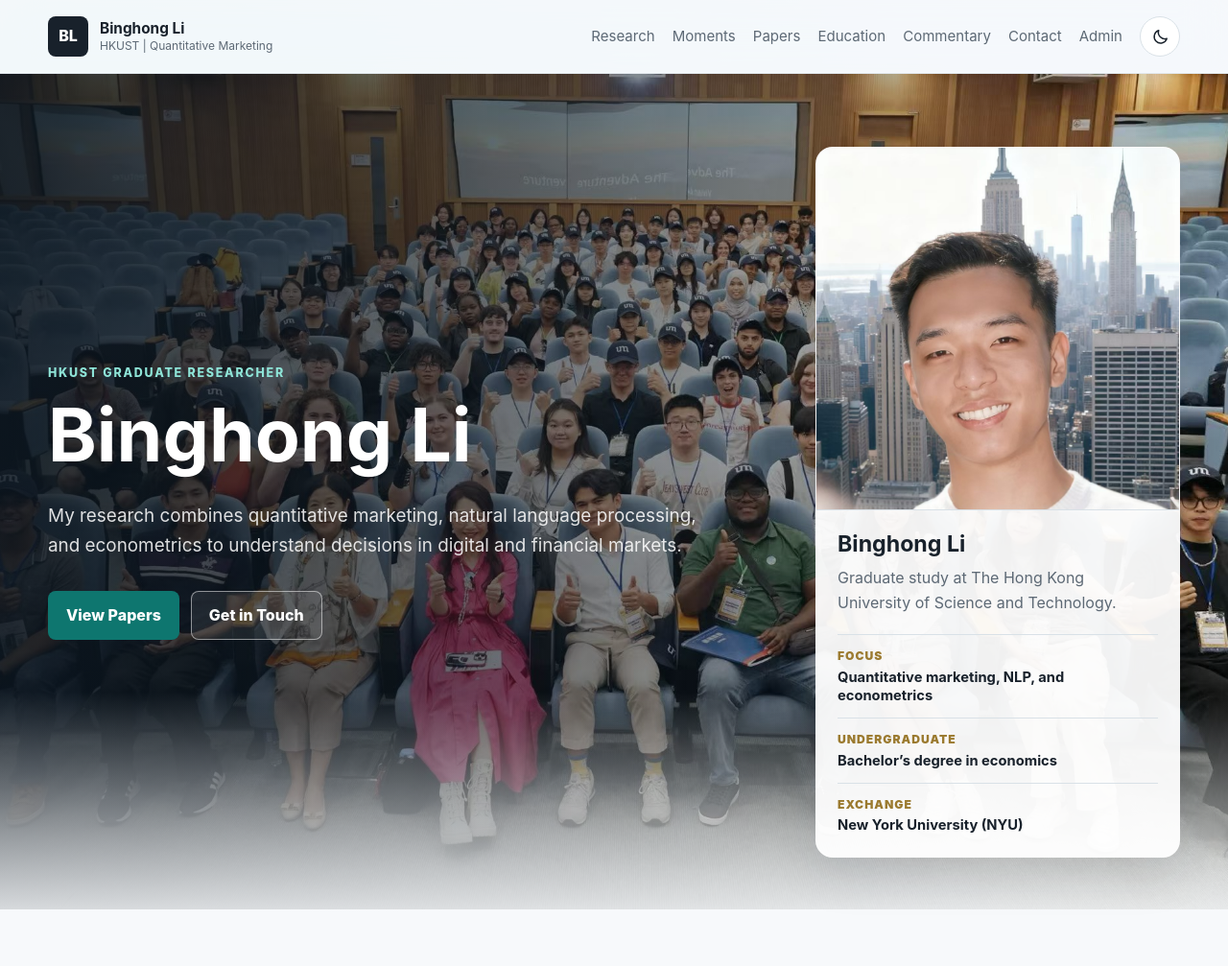
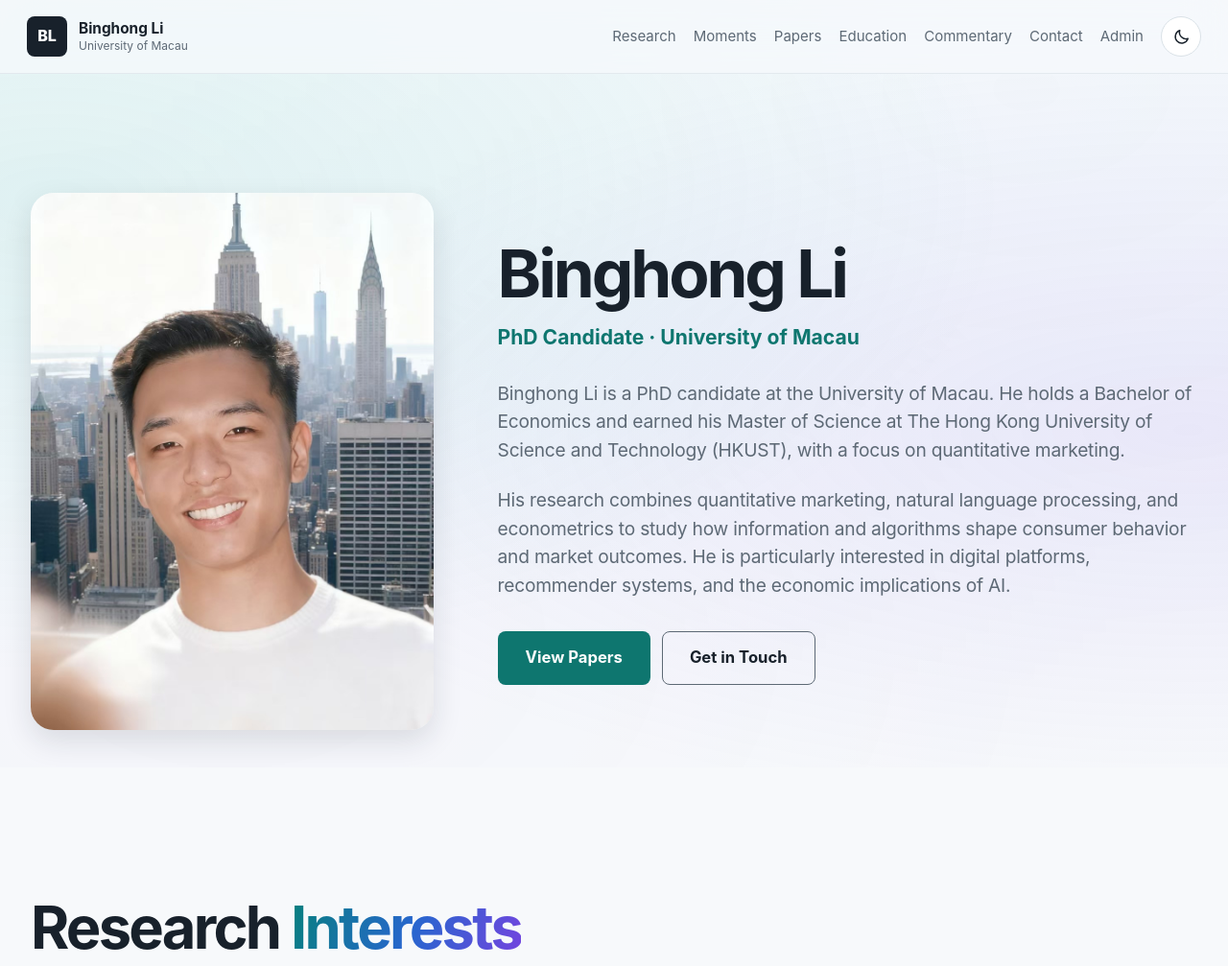
Before and after one commit to Joeli558/Joeli558.github.io, a plain HTML site: page index.html in a window 1280 px wide. Shown: the top 1007 px of the page at 96% size. Drawn offline with Linux system fonts and the light colour scheme.

Commit message:
Replace homepage facts card with an academic biography
Update the profile and education to the supplied University of Macau PhD candidacy, HKUST MSc and economics bachelor's background.

```diff
--- a/content/site-content.js
+++ b/content/site-content.js
@@ -1,32 +1,18 @@
 window.SITE_CONTENT = {
-  "version": "2026-11-15-papers-gallery-v5",
+  "version": "2026-11-15-biography-v6",
   "profile": {
     "name": "Binghong Li",
     "brandMark": "BL",
-    "navSubtitle": "HKUST | Quantitative Marketing",
-    "heroKicker": "HKUST Graduate Researcher",
+    "navSubtitle": "University of Macau",
     "heroTitle": "Binghong Li",
-    "heroSummary": "My research combines quantitative marketing, natural language processing, and econometrics to understand decisions in digital and financial markets.",
-    "cardSummary": "Graduate study at The Hong Kong University of Science and Technology.",
     "photo": "assets/binghong-li.jpg",
     "email": "libinghong84@gmail.com",
     "lastUpdated": "2026-11-15",
-    "footer": "(c) 2026 Binghong Li"
+    "footer": "(c) 2026 Binghong Li",
+    "heroKicker": "PhD Candidate · University of Macau",
+    "heroSummary": "Binghong Li is a PhD candidate at the University of Macau. He holds a Bachelor of Economics and earned his Master of Science at The Hong Kong University of Science and Technology (HKUST), with a focus on quantitative marketing.",
+    "cardSummary": "His research combines quantitative marketing, natural language processing, and econometrics to study how information and algorithms shape consumer behavior and market outcomes. He is particularly interested in digital platforms, recommender systems, and the economic implications of AI."
   },
-  "facts": [
-    {
-      "label": "Focus",
-      "value": "Quantitative marketing, NLP, and econometrics"
-    },
-    {
-      "label": "Undergraduate",
-      "value": "Bachelor’s degree in economics"
-    },
-    {
-      "label": "Exchange",
-      "value": "New York University (NYU)"
-    }
-  ],
   "researchIntro": "I bring together quantitative marketing, natural language processing, and econometrics to study how information and algorithms shape decisions in digital and financial markets.",
   "momentsIntro": "Academic exchanges, classroom learning, and research communities.",
   "moments": [
@@ -142,16 +128,21 @@ window.SITE_CONTENT = {
       ]
     }
   ],
-  "educationIntro": "An academic foundation in economics and finance, informing my research in quantitative marketing, natural language processing, and econometrics.",
+  "educationIntro": "Training in economics and quantitative marketing, followed by doctoral research at the University of Macau.",
   "education": [
     {
-      "label": "Graduate Study",
+      "label": "Doctoral Study",
+      "title": "University of Macau",
+      "description": "PhD candidate, with research interests in quantitative marketing, natural language processing, and econometrics."
+    },
+    {
+      "label": "Master of Science",
       "title": "The Hong Kong University of Science and Technology",
-      "description": "Current graduate study at HKUST, with research interests in quantitative marketing, natural language processing, and econometrics."
+      "description": "Master of Science, with a focus on quantitative marketing."
     },
     {
       "label": "Undergraduate Study",
-      "title": "Bachelor’s degree in economics",
+      "title": "Bachelor of Economics",
       "description": "Undergraduate training in economics."
     },
     {
--- a/experience.css
+++ b/experience.css
@@ -429,8 +429,7 @@
 }
 
 .experience .paper-card,
-.experience .moment-viewer,
-.experience .portrait-card {
+.experience .moment-viewer {
   border-radius: 18px;
 }
 
--- a/index.html
+++ b/index.html
@@ -5,21 +5,21 @@
     <meta name="viewport" content="width=device-width, initial-scale=1">
     <meta
       name="description"
-      content="Academic website of Binghong Li, an HKUST graduate researcher working in quantitative marketing, natural language processing, and econometrics."
+      content="Binghong Li is a PhD candidate at the University of Macau, researching quantitative marketing, natural language processing, and econometrics."
     >
     <meta name="author" content="Binghong Li">
     <meta name="robots" content="index, follow">
     <meta property="og:title" content="Binghong Li | Academic Website">
     <meta
       property="og:description"
-      content="Research in quantitative marketing, natural language processing, and econometrics."
+      content="Binghong Li, PhD candidate at the University of Macau. Research in quantitative marketing, natural language processing, and econometrics."
     >
     <meta property="og:type" content="website">
     <meta property="og:url" content="https://joeli558.github.io/">
     <link rel="canonical" href="https://joeli558.github.io/">
     <title>Binghong Li | Academic Website</title>
-    <link rel="stylesheet" href="styles.css?v=papers-gallery-v5">
-    <link rel="stylesheet" href="experience.css?v=papers-gallery-v5">
+    <link rel="stylesheet" href="styles.css?v=biography-v6">
+    <link rel="stylesheet" href="experience.css?v=biography-v6">
   </head>
   <body class="experience">
     <div class="ambient-canvas" aria-hidden="true"></div>
@@ -31,7 +31,7 @@
           <span class="brand-mark" aria-hidden="true" data-brand-mark>BL</span>
           <span>
             <strong data-profile-name>Binghong Li</strong>
-            <small data-nav-subtitle>HKUST | Quantitative Marketing</small>
+            <small data-nav-subtitle>University of Macau</small>
           </span>
         </a>
 
@@ -58,30 +58,26 @@
     </header>
 
     <main id="main">
-      <section class="hero personal-hero" id="home" aria-label="Home">
-        <div class="hero-overlay"></div>
+      <section class="hero personal-hero" id="home" aria-labelledby="home-title">
         <div class="hero-content personal-hero-content">
+          <figure class="profile-portrait">
+            <img data-profile-photo src="assets/binghong-li.jpg" alt="Portrait of Binghong Li" width="960" height="1440" fetchpriority="high">
+          </figure>
+          <div class="profile-identity">
+            <h1 id="home-title" data-hero-title>Binghong Li</h1>
+            <p class="profile-role" data-profile-role>PhD Candidate · University of Macau</p>
+          </div>
           <div class="hero-text">
-            <p class="eyebrow" data-hero-kicker>HKUST Graduate Researcher</p>
-            <h1 data-hero-title>Binghong Li</h1>
-            <p class="hero-copy" data-hero-summary>
-              My research combines quantitative marketing, natural language processing, and econometrics
-              to understand decisions in digital and financial markets.
-            </p>
+            <div class="profile-biography" data-profile-biography>
+              <p>Binghong Li is a PhD candidate at the University of Macau. He holds a Bachelor of Economics and earned his Master of Science at The Hong Kong University of Science and Technology (HKUST), with a focus on quantitative marketing.</p>
+              <p>His research combines quantitative marketing, natural language processing, and econometrics to study how information and algorithms shape consumer behavior and market outcomes. He is particularly interested in digital platforms, recommender systems, and the economic implications of AI.</p>
+            </div>
             <div class="hero-actions" aria-label="Primary actions">
               <a class="button primary" href="#papers">View Papers</a>
               <a class="button secondary" href="#contact">Get in Touch</a>
             </div>
           </div>
 
-          <aside class="portrait-card" aria-label="Profile summary">
-            <img data-profile-photo src="assets/binghong-li.jpg" alt="Portrait of Binghong Li">
-            <div class="portrait-body">
-              <h2 data-card-name>Binghong Li</h2>
-              <p data-card-summary>Graduate study at The Hong Kong University of Science and Technology.</p>
-              <ul class="profile-facts" data-profile-facts></ul>
-            </div>
-          </aside>
         </div>
       </section>
 
@@ -150,8 +146,7 @@
         <div class="section-heading">
           <h2 class="gradient-text">Education</h2>
           <p data-education-intro>
-            An academic foundation in economics and finance, informing my research in quantitative marketing,
-            natural language processing, and econometrics.
+            Training in economics and quantitative marketing, followed by doctoral research at the University of Macau.
           </p>
         </div>
 
@@ -195,8 +190,8 @@
       <p>Last updated: <span data-last-updated>2026-11-15</span></p>
     </footer>
 
-    <script src="content/site-content.js?v=papers-gallery-v5"></script>
-    <script src="script.js?v=papers-gallery-v5"></script>
-    <script src="experience.js?v=papers-gallery-v5"></script>
+    <script src="content/site-content.js?v=biography-v6"></script>
+    <script src="script.js?v=biography-v6"></script>
+    <script src="experience.js?v=biography-v6"></script>
   </body>
 </html>
--- a/script.js
+++ b/script.js
@@ -93,11 +93,8 @@ function renderProfile(content) {
   setText("[data-brand-mark]", profile.brandMark || "BL");
   setText("[data-profile-name]", profile.name || "");
   setText("[data-nav-subtitle]", profile.navSubtitle || "");
-  setText("[data-hero-kicker]", profile.heroKicker || "");
+  setText("[data-profile-role]", profile.heroKicker || "");
   setText("[data-hero-title]", profile.heroTitle || profile.name || "");
-  setText("[data-hero-summary]", profile.heroSummary || "");
-  setText("[data-card-name]", profile.name || "");
-  setText("[data-card-summary]", profile.cardSummary || "");
   setText("[data-last-updated]", profile.lastUpdated || "");
   setText("[data-footer-copy]", profile.footer || "");
 
@@ -113,15 +110,13 @@ function renderProfile(content) {
   const email = profile.email || "";
   setHref("[data-contact-email]", email ? `mailto:${email}` : "#", email || "Email");
 
-  const facts = document.querySelector("[data-profile-facts]");
-  if (facts) {
-    facts.innerHTML = "";
-    (content.facts || []).forEach((fact) => {
-      const item = createElement("li");
-      item.append(createElement("span", "", fact.label || ""));
-      item.append(createElement("strong", "", fact.value || ""));
-      facts.append(item);
-    });
+  const biography = document.querySelector("[data-profile-biography]");
+  if (biography) {
+    const paragraphs = [profile.heroSummary, profile.cardSummary]
+      .filter(Boolean)
+      .flatMap((text) => text.split(/\n\s*\n/))
+      .filter((text) => text.trim());
+    biography.replaceChildren(...paragraphs.map((text) => createElement("p", "", text.trim())));
   }
 }
 
--- a/styles.css
+++ b/styles.css
@@ -107,7 +107,7 @@ input {
 }
 
 .nav-shell {
-  width: min(1180px, calc(100% - 40px));
+  width: min(1224px, calc(100% - 40px));
   min-height: var(--header-height);
   margin: 0 auto;
   display: flex;
@@ -233,98 +233,98 @@ input {
 
 .hero {
   position: relative;
-  min-height: clamp(560px, 82svh, 760px);
-  display: flex;
-  align-items: center;
   isolation: isolate;
-  background:
-    linear-gradient(90deg, rgba(12, 22, 32, 0.88) 0%, rgba(12, 22, 32, 0.58) 43%, rgba(12, 22, 32, 0.08) 100%),
-    url("assets/background-auditorium.jpg") center 46% / cover no-repeat;
-  color: #fff;
-}
-
-.hero-overlay {
-  position: absolute;
-  inset: auto 0 0;
-  height: 26%;
-  z-index: -1;
-  background: linear-gradient(0deg, var(--bg), transparent);
-  opacity: 0.85;
 }
 
 .hero-content {
-  width: min(1180px, calc(100% - 40px));
+  width: min(1224px, calc(100% - 64px));
   margin: 0 auto;
-  padding: 76px 0 54px;
+  padding: 124px 0 44px;
 }
 
 .personal-hero-content {
   display: grid;
-  grid-template-columns: minmax(0, 1fr) minmax(280px, 380px);
-  gap: clamp(28px, 6vw, 72px);
-  align-items: center;
+  grid-template-columns: minmax(0, 420px) minmax(0, 1fr);
+  grid-template-areas: "portrait identity" "portrait biography";
+  column-gap: clamp(40px, 5.2vw, 76px);
+  row-gap: 28px;
+  align-content: center;
 }
 
 .hero-text {
+  grid-area: biography;
   min-width: 0;
 }
 
-.portrait-card {
-  border: 1px solid rgba(255, 255, 255, 0.24);
-  border-radius: 8px;
+.profile-portrait {
+  grid-area: portrait;
+  align-self: center;
+  margin: 0;
+  border-radius: 24px;
   overflow: hidden;
-  background: color-mix(in srgb, var(--surface) 94%, transparent);
+  background: var(--surface-strong);
+  box-shadow: 0 12px 30px rgba(24, 33, 43, 0.12);
+}
+
+.profile-portrait img {
+  width: 100%;
+  height: auto;
+  aspect-ratio: 3 / 4;
+  object-fit: cover;
+  object-position: center 35%;
+}
+
+.profile-identity {
+  grid-area: identity;
+  align-self: end;
+  min-width: 0;
+}
+
+.profile-identity h1 {
+  font-size: clamp(3rem, 5.4vw, 5rem);
+  font-weight: 750;
+  line-height: 1.08;
+  letter-spacing: -0.045em;
+}
+
+.profile-role {
+  margin: 14px 0 0;
+  color: var(--teal);
+  font-size: clamp(1rem, 1.65vw, 1.5rem);
+  font-weight: 650;
+  line-height: 1.45;
+}
+
+.profile-biography {
+  color: var(--muted);
+  font-size: clamp(1.0625rem, 1.5vw, 1.375rem);
+  line-height: 1.55;
+  letter-spacing: -0.012em;
+}
+
+.profile-biography p {
+  margin: 0;
+}
+
+.profile-biography p + p {
+  margin-top: 22px;
+}
+
+.hero-actions .button {
+  min-height: 56px;
+  padding-inline: 28px;
+  font-size: clamp(1rem, 1.3vw, 1.125rem);
+  font-weight: 700;
+}
+
+.hero-actions .button.secondary {
+  border-color: var(--muted);
   color: var(--ink);
-  box-shadow: var(--shadow);
-}
-
-.portrait-card img {
-  width: 100%;
-  aspect-ratio: 1 / 1;
-  object-fit: cover;
-  object-position: center 23%;
-  border-bottom: 1px solid var(--line);
-}
-
-.portrait-body {
-  padding: 22px;
-}
-
-.portrait-card h2 {
-  font-size: 1.45rem;
-}
-
-.portrait-body p {
-  margin: 10px 0 0;
-  color: var(--muted);
-}
-
-.profile-facts {
-  display: grid;
-  gap: 12px;
-  list-style: none;
-  margin: 20px 0 0;
-  padding: 0;
-}
-
-.profile-facts li {
-  display: grid;
-  gap: 3px;
-  border-top: 1px solid var(--line);
-  padding-top: 12px;
-}
-
-.profile-facts span {
-  color: var(--brass);
-  font-size: 0.76rem;
-  font-weight: 900;
-  letter-spacing: 0.08em;
-  text-transform: uppercase;
-}
-
-.profile-facts strong {
-  font-size: 0.92rem;
-  line-height: 1.35;
+  background: transparent;
+}
+
+:root[data-theme="dark"] .hero-actions .button.primary {
+  color: var(--bg);
 }
 
 .eyebrow {
@@ -336,10 +336,6 @@ input {
   text-transform: uppercase;
 }
 
-.hero .eyebrow {
-  color: #8ee4d7;
-}
-
 h1,
 h2,
 h3,
@@ -366,13 +362,6 @@ h2 {
 
 h3 {
   font-size: 1.18rem;
-}
-
-.hero-copy {
-  max-width: 700px;
-  margin: 26px 0 0;
-  color: rgba(255, 255, 255, 0.86);
-  font-size: clamp(1rem, 2vw, 1.18rem);
 }
 
 .hero-actions,
@@ -1410,6 +1399,21 @@ h3 {
 }
 
 @media (max-width: 980px) {
+  .hero-content {
+    padding-top: 72px;
+  }
+
+  .personal-hero-content {
+    grid-template-columns: 180px minmax(0, 1fr);
+    grid-template-areas: "portrait identity" "biography biography";
+    column-gap: 32px;
+    row-gap: 32px;
+  }
+
+  .profile-identity {
+    align-self: center;
+  }
+
   .section-heading.split,
   .paper-tools,
   .contact-band {
@@ -1509,14 +1513,8 @@ h3 {
     transform: translateY(-7px) rotate(-45deg);
   }
 
-  .hero {
-    min-height: 78svh;
-    align-items: end;
-    background-position: 54% center;
-  }
-
   .hero-content {
-    padding-top: 92px;
+    padding: 48px 0 12px;
   }
 
   h1 {
@@ -1560,11 +1558,27 @@ h3 {
   }
 
   .personal-hero-content {
-    grid-template-columns: 1fr;
-  }
-
-  .portrait-card {
-    max-width: 360px;
+    grid-template-columns: 112px minmax(0, 1fr);
+    column-gap: 22px;
+    row-gap: 28px;
+  }
+
+  .profile-portrait {
+    border-radius: 16px;
+  }
+
+  .profile-identity h1 {
+    font-size: clamp(1.75rem, 8vw, 3rem);
+  }
+
+  .profile-role {
+    margin-top: 10px;
+    font-size: 0.9375rem;
+  }
+
+  .profile-biography {
+    font-size: 1.0625rem;
+    line-height: 1.75;
   }
 
   .focus-card {
@@ -1646,6 +1660,27 @@ h3 {
 }
 
 @media (max-width: 460px) {
+  .hero-content {
+    width: calc(100% - 40px);
+  }
+
+  .personal-hero-content {
+    grid-template-columns: 96px minmax(0, 1fr);
+    column-gap: 18px;
+  }
+
+  .profile-identity h1 {
+    font-size: clamp(1.7rem, 7.7vw, 2rem);
+  }
+
+  .hero-actions {
+    gap: 10px;
+  }
+
+  .hero-actions .button {
+    padding-inline: 18px;
+  }
+
   .metric-band,
   .tabs,
   .admin-tabs {
```
Also changed, not shown: admin.html (+2 -6 lines), paper.html (+3 -3 lines).
